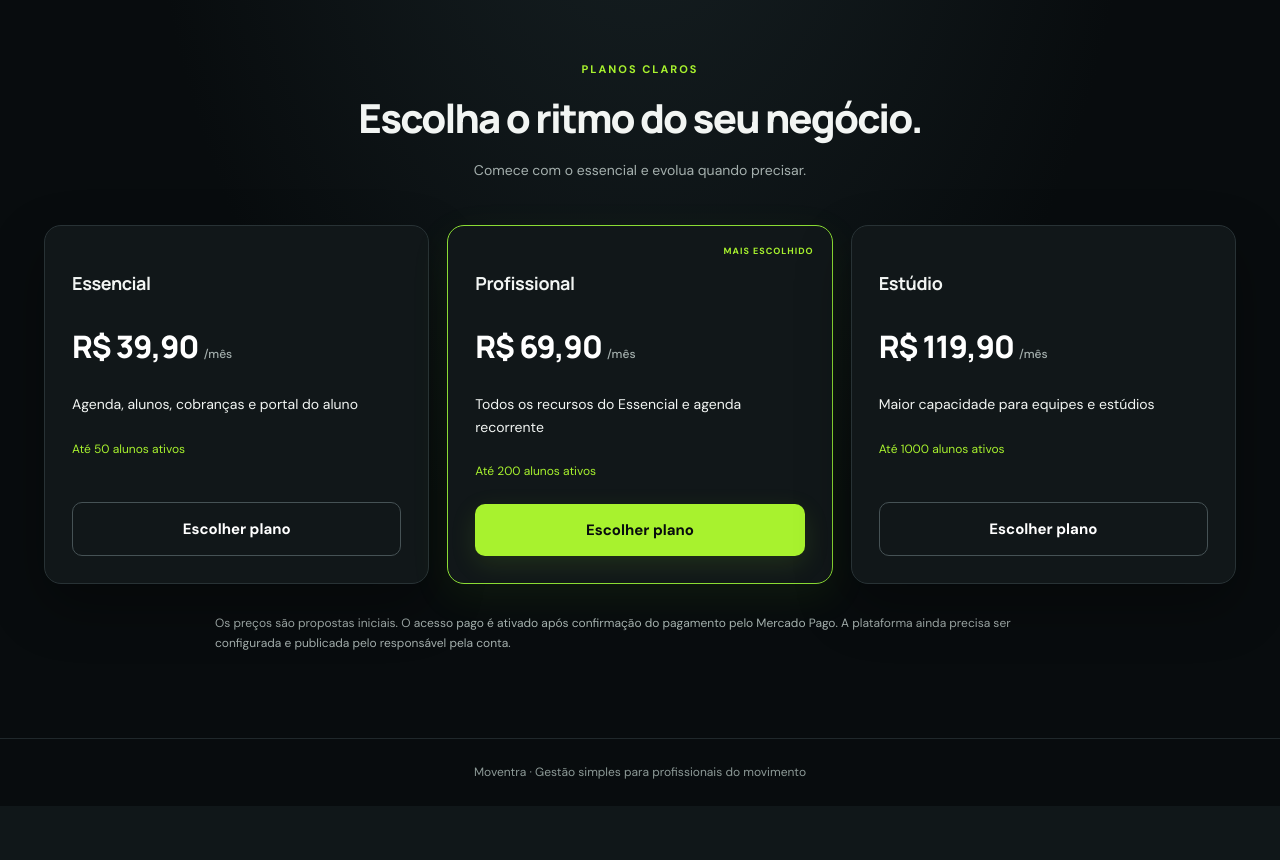
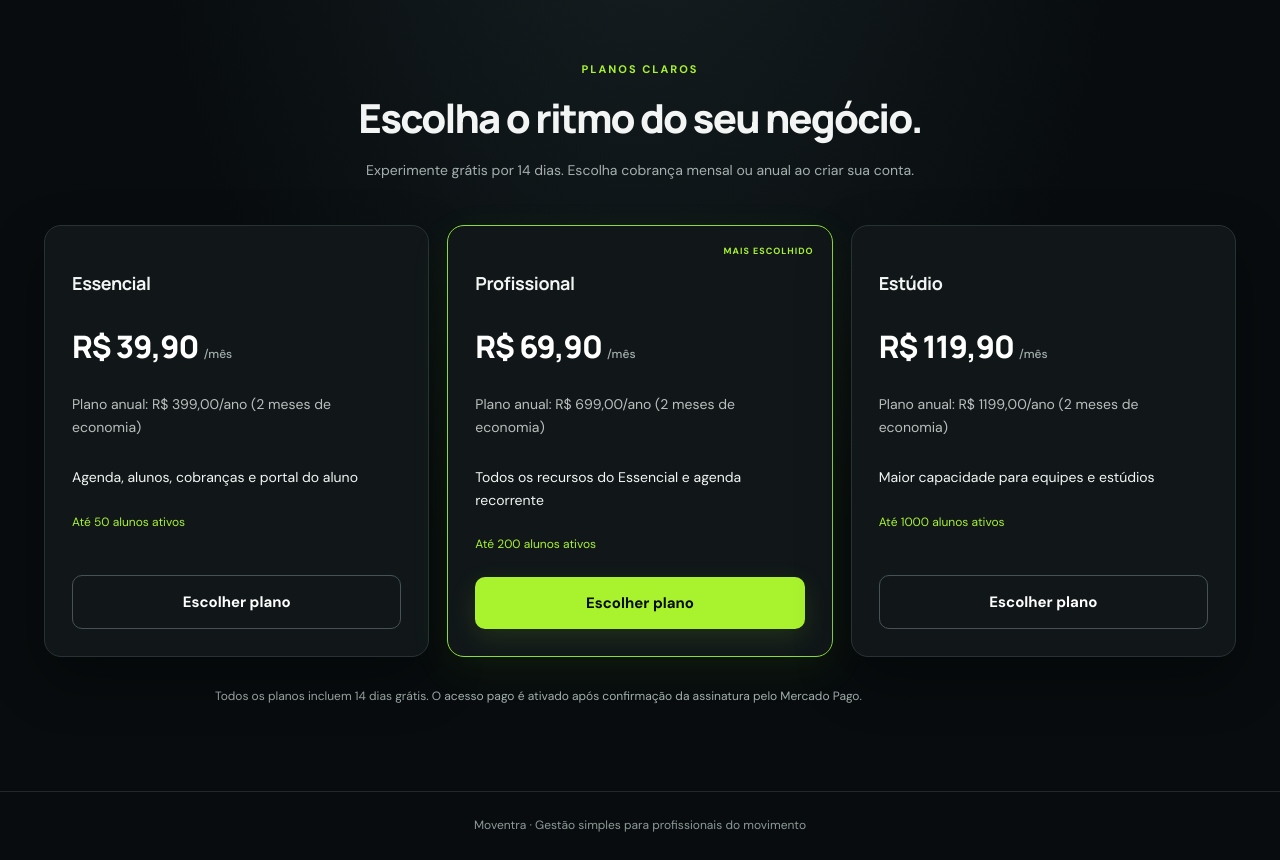
Before and after one commit to Julyanagomes/Moventra, a Flask app: page / in a window 1280 px wide. Shown: the part 78-938 px from the top of the page. Before the commit the page ends 857 px from the top, so only its background shows below. Run offline with Flask 3, Linux system fonts and the light colour scheme.

Commit message:
Add files via upload

```diff
--- a/templates/landing.html
+++ b/templates/landing.html
@@ -5,7 +5,7 @@
 <section id="planos" class="planshead">
     <span class="eyebrow">PLANOS CLAROS</span>
     <h2>Escolha o ritmo do seu negócio.</h2>
-    <p>Comece com o essencial e evolua quando precisar.</p>
+    <p>Experimente grátis por 14 dias. Escolha cobrança mensal ou anual ao criar sua conta.</p>
 </section>
 
 <section class="plans">
@@ -21,6 +21,7 @@
             R$ {{ "%.2f"|format(p.price)|replace(".", ",") }}
             <small>/mês</small>
         </div>
+        <p class="muted">Plano anual: R$ {{ '%.2f'|format(p.annual_price)|replace('.', ',') }}/ano (2 meses de economia)</p>
 
         <p>{{ p.features }}</p>
 
@@ -39,8 +40,6 @@
 </section>
 
 <p class="fineprint">
-    Os preços são propostas iniciais. O acesso pago é ativado após confirmação
-    do pagamento pelo Mercado Pago. A plataforma ainda precisa ser configurada
-    e publicada pelo responsável pela conta.
+    Todos os planos incluem 14 dias grátis. O acesso pago é ativado após confirmação da assinatura pelo Mercado Pago.
 </p>
 {% endblock %}
```
